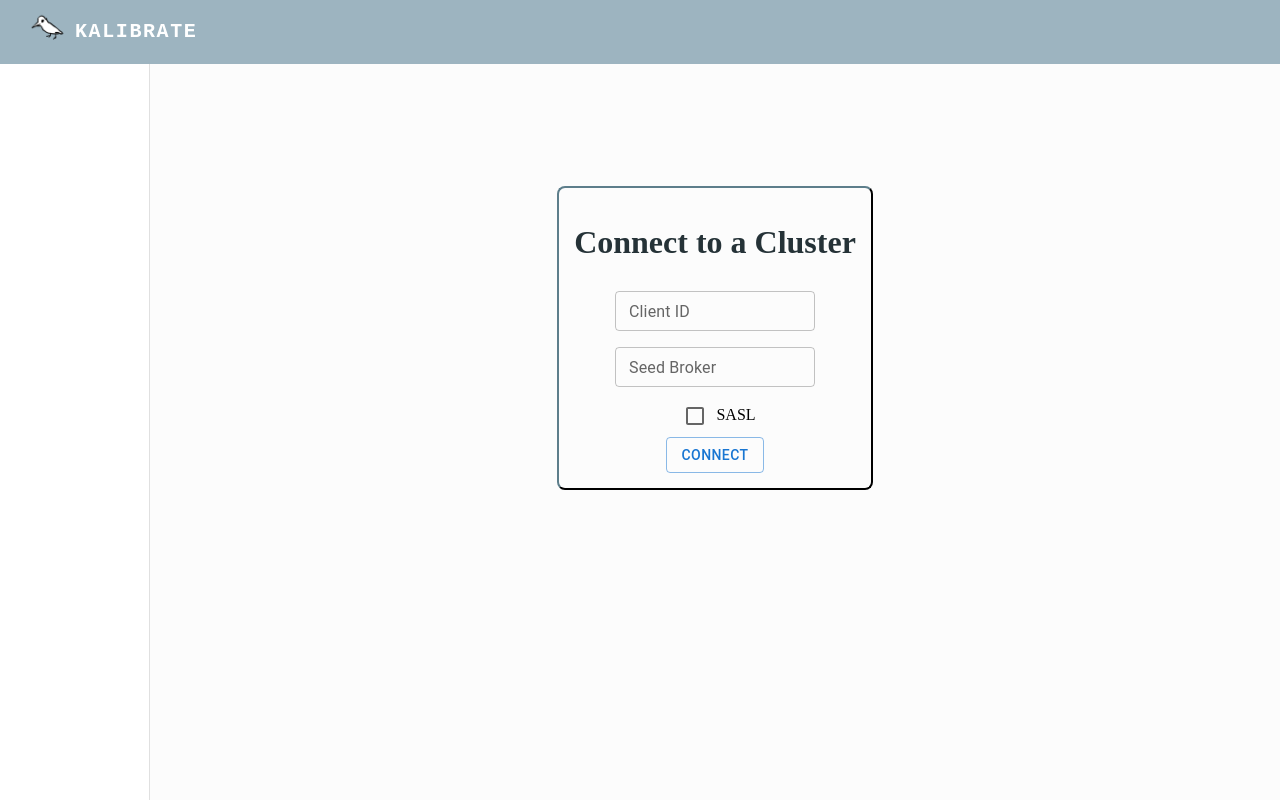
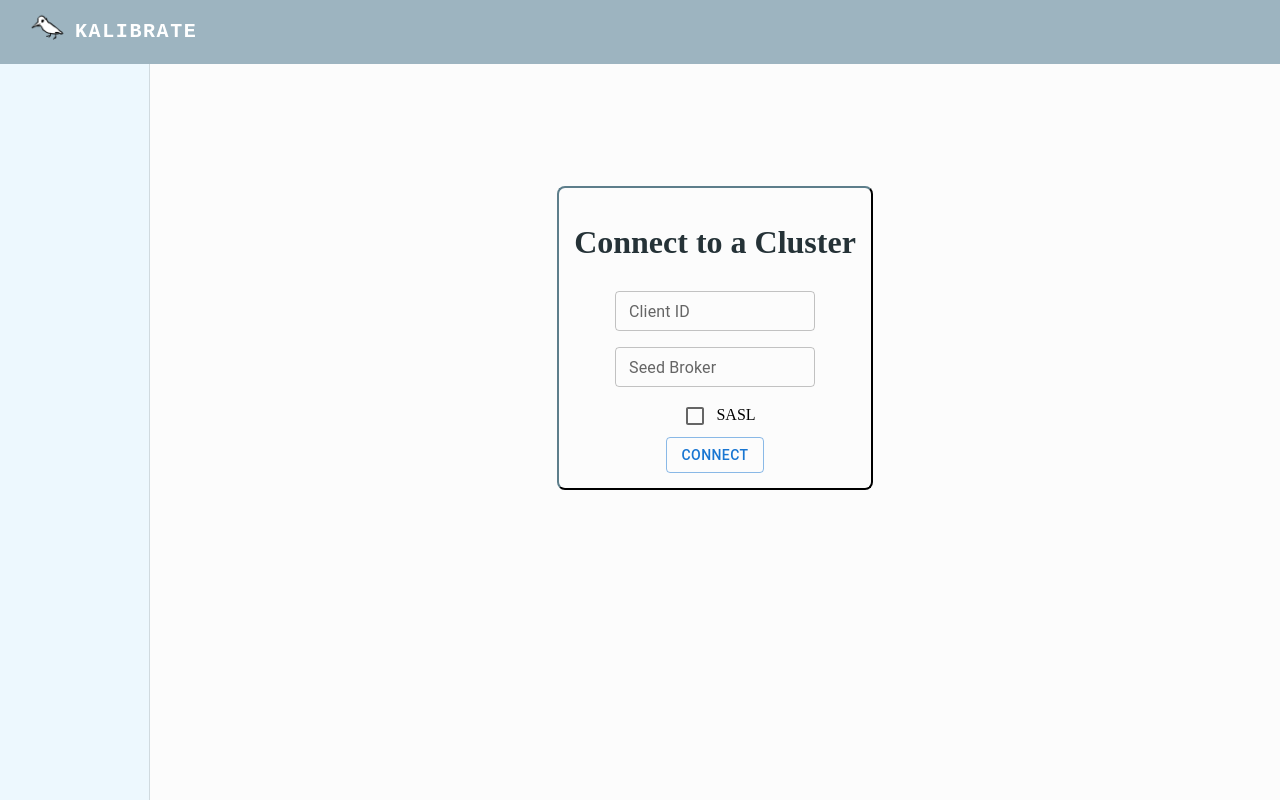
Before and after one commit to oslabs-beta/kalibrate, a React (Vite) app: page / in a window 1280 px wide. Built offline with nearby package versions, Linux system fonts and the light colour scheme.

Commit message:
sidebar actuall done

```diff
--- a/src/client/components/Dashboard.tsx
+++ b/src/client/components/Dashboard.tsx
@@ -31,17 +31,21 @@ const Dashboard = props => {
         sx={{
           width: drawerWidth,
           flexShrink: 0,
-          [`& .MuiDrawer-paper`]: {width: drawerWidth, boxSizing: 'border-box'},
+          [`& .MuiDrawer-paper`]: {
+            width: drawerWidth,
+            boxSizing: 'border-box',
+            background: '#edf8fe',
+          },
         }}
       >
         <Toolbar />
-        <Box sx={{overflow: 'auto'}}>
+        <Box sx={{overflow: 'auto', background: '#edf8fe'}}>
           <List>
             {sessionClusters.map(text => (
               <ListItem
                 key={text}
                 sx={{
-                  background: 'white',
+                  background: '#edf8fe',
                   border: '1px outset #c2dfe3',
                   borderRadius: '5px',
                 }}
--- a/src/client/components/Manage.tsx
+++ b/src/client/components/Manage.tsx
@@ -25,7 +25,7 @@ const Manage = props => {
   const [openMonitor, setOpenMonitor] = useState(false);
   const [openTest, setOpenTest] = useState(false);
 
-  const lightBlue = '#c1d4de';
+  const lightBlue = 'c8d6de';
   //edf8fe
   //bfd4e0
   return (
@@ -46,17 +46,10 @@ const Manage = props => {
         <Toolbar />
         <Box sx={{overflow: 'auto', background: lightBlue}}>
           <List className="no-padding-list">
-            <ListItem key="Manage" disablePadding sx={{background: lightBlue}}>
+            <ListItem key="Manage" disablePadding sx={{background: '#edf8fe'}}>
               <ListItemButton
                 onClick={() => setOpenManage(prev => !prev)}
-                sx={
-                  openManage
-                    ? {
-                        borderRadius: '5px',
-                        border: '1px outset #c2dfe3',
-                      }
-                    : {borderRadius: '5px'}
-                }
+                sx={{borderRadius: '5px', border: '1px outset #c2dfe3'}}
               >
                 <ListItemText primary="Manage" />
                 {openManage ? <ExpandLess /> : <ExpandMore />}
@@ -85,14 +78,7 @@ const Manage = props => {
             <ListItem key="Monitor" disablePadding sx={{background: lightBlue}}>
               <ListItemButton
                 onClick={() => setOpenMonitor(prev => !prev)}
-                sx={
-                  openMonitor
-                    ? {
-                        border: '1px outset #c2dfe3',
-                        borderRadius: '5px',
-                      }
-                    : {}
-                }
+                sx={{borderRadius: '5px', border: '1px outset #c2dfe3'}}
               >
                 <ListItemText primary="Monitor" />
                 {openMonitor ? <ExpandLess /> : <ExpandMore />}
@@ -114,14 +100,7 @@ const Manage = props => {
             <ListItem key="Test" disablePadding sx={{background: lightBlue}}>
               <ListItemButton
                 onClick={() => setOpenTest(prev => !prev)}
-                sx={
-                  openTest
-                    ? {
-                        border: '1px outset #c2dfe3',
-                        borderRadius: '5px',
-                      }
-                    : {}
-                }
+                sx={{borderRadius: '5px', border: '1px outset #c2dfe3'}}
               >
                 <ListItemText primary="Test" />
                 {openTest ? <ExpandLess /> : <ExpandMore />}
--- a/src/client/stylesheets/style.css
+++ b/src/client/stylesheets/style.css
@@ -2,7 +2,7 @@
   --lightestBlue: #e8ffff;
   --lighterBlue: #c2dfe3;
   --blue: #9db4c0;
-  --altblue: #afc4d0;
+  --altblue: #c8d6de;
 
   --darkerBlue: #5c6b73;
   --darkestBlue: #253237;
```
